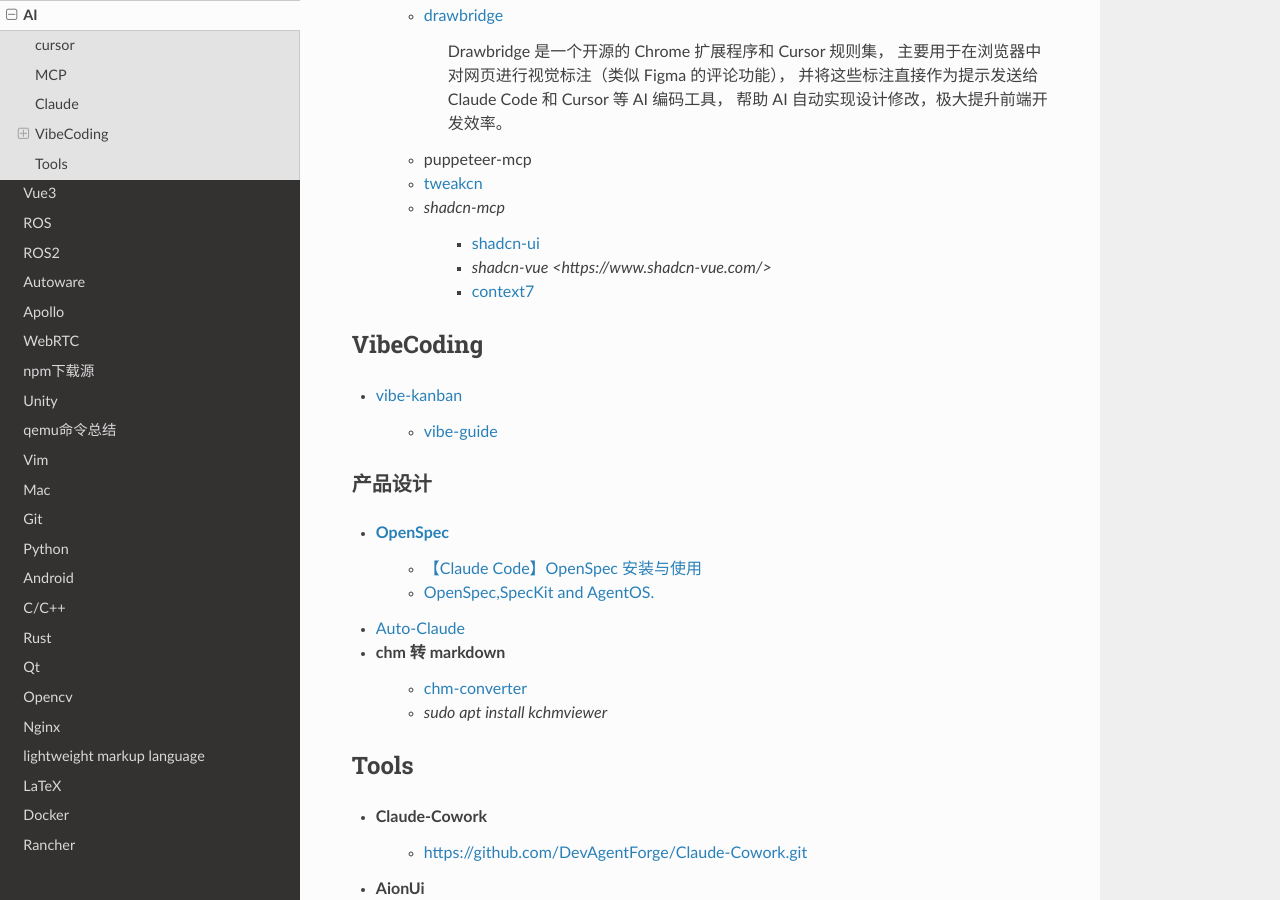
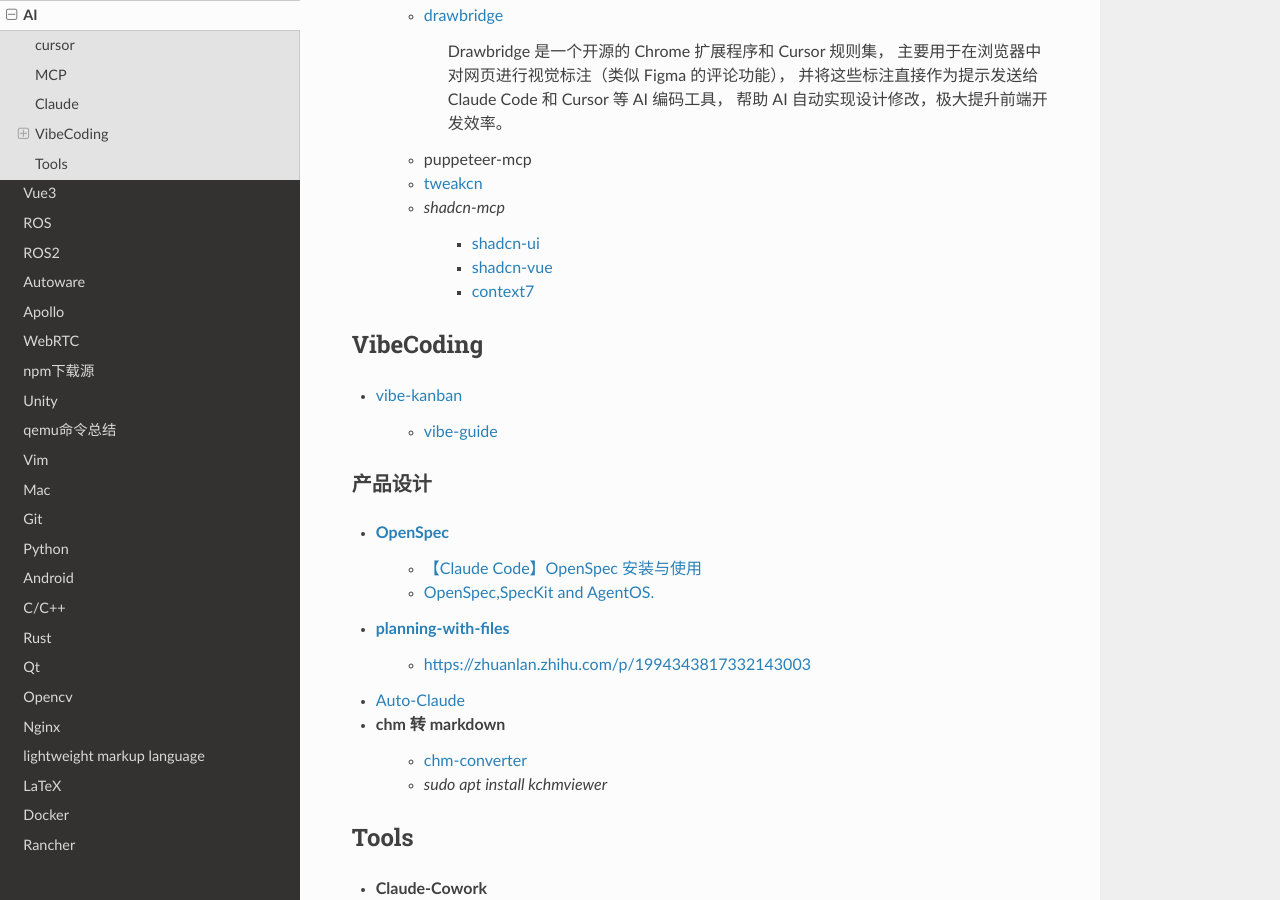
Before and after one commit to my-rds-store/my_space, a Sphinx documentation site: the page built from source/ai/index.rst, in a window 1280 px wide and 900 px high, scrolled down 2385 px. Built offline with Sphinx 7.4.7 and the Read the Docs theme 3.1.0, drawn with Linux system fonts in a browser that asks for light colours.

Commit message:
update ..

```diff
--- a/source/ai/index.rst
+++ b/source/ai/index.rst
@@ -134,7 +134,7 @@
     * `shadcn-mcp`
 
         * `shadcn-ui <https://ui.shadcn.com/>`_
-        * `shadcn-vue <https://www.shadcn-vue.com/>`
+        * `shadcn-vue <https://www.shadcn-vue.com/>`_
 
         * `context7 <https://context7.com/>`_
 
@@ -155,6 +155,8 @@
     * `【Claude Code】OpenSpec 安装与使用 <https://zhuanlan.zhihu.com/p/1971369431671219035>`_
     * `OpenSpec,SpecKit and AgentOS. <https://www.youtube.com/watch?v=d3Glwdf_xA8>`_
 
+* `planning-with-files <https://github.com/OthmanAdi/planning-with-files.git>`_
+    * https://zhuanlan.zhihu.com/p/1994343817332143003
 
 
 * `Auto-Claude <https://github.com/AndyMik90/Auto-Claude>`_
```
